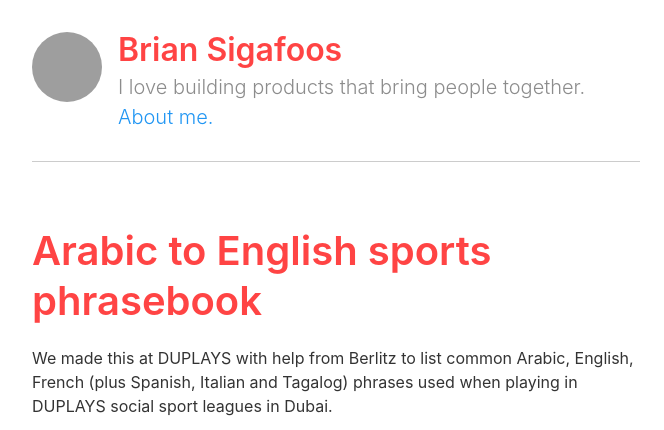
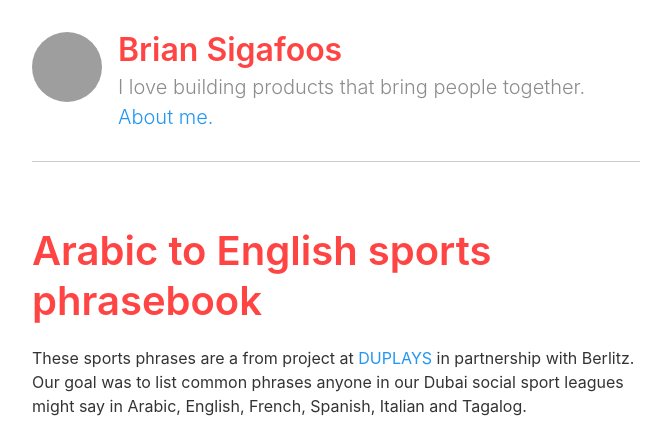
Before and after one commit to BrianSigafoos/briansigafoos.github.io, a Jekyll site: the page built from _posts/2011-11-30-sports-phrasebook.md, in a window 1280 px wide, cut to the strip 0-430 px from the top of the page. Shown: the whole strip, without its empty margins (304-968 px from the left). Built offline with Jekyll 4.4.1, drawn with Linux system fonts in a browser that asks for light colours; comment, search, counter and statistics services are not loaded; grey boxes are pictures that could not be loaded.

Commit message:
More clarity. Less run on sentences.

```diff
--- a/_posts/2011-11-30-sports-phrasebook.md
+++ b/_posts/2011-11-30-sports-phrasebook.md
@@ -9,7 +9,7 @@
 hide_image: true
 ---
 
-We made this at DUPLAYS with help from Berlitz to list common Arabic, English, French (plus Spanish, Italian and Tagalog) phrases used when playing in DUPLAYS social sport leagues in Dubai.
+These sports phrases are a from project at [DUPLAYS](https://duplays.com) in partnership with Berlitz. Our goal was to list common phrases anyone in our Dubai social sport leagues might say in Arabic, English, French, Spanish, Italian and Tagalog.
 
 <iframe width='100%' height='400' frameborder='0'
 src='https://docs.google.com/spreadsheet/pub?key=0AmF22gEI8vjtdHhOdEQ1T0I5eFM2ODRtcTR4MVNZa2c&output=html&widget=true'></iframe>
```
Also changed, not shown: _posts/2011-03-11-arabic-verbs.md (+1 -1 lines).
